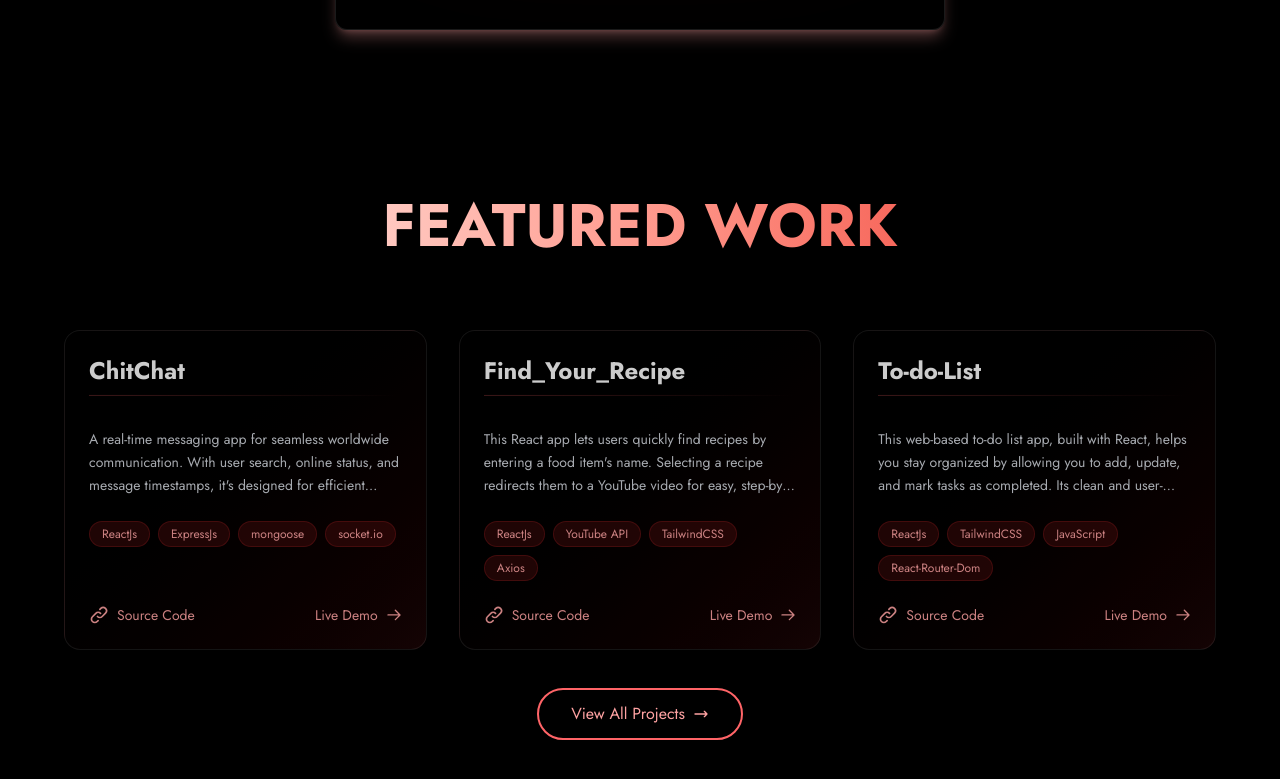
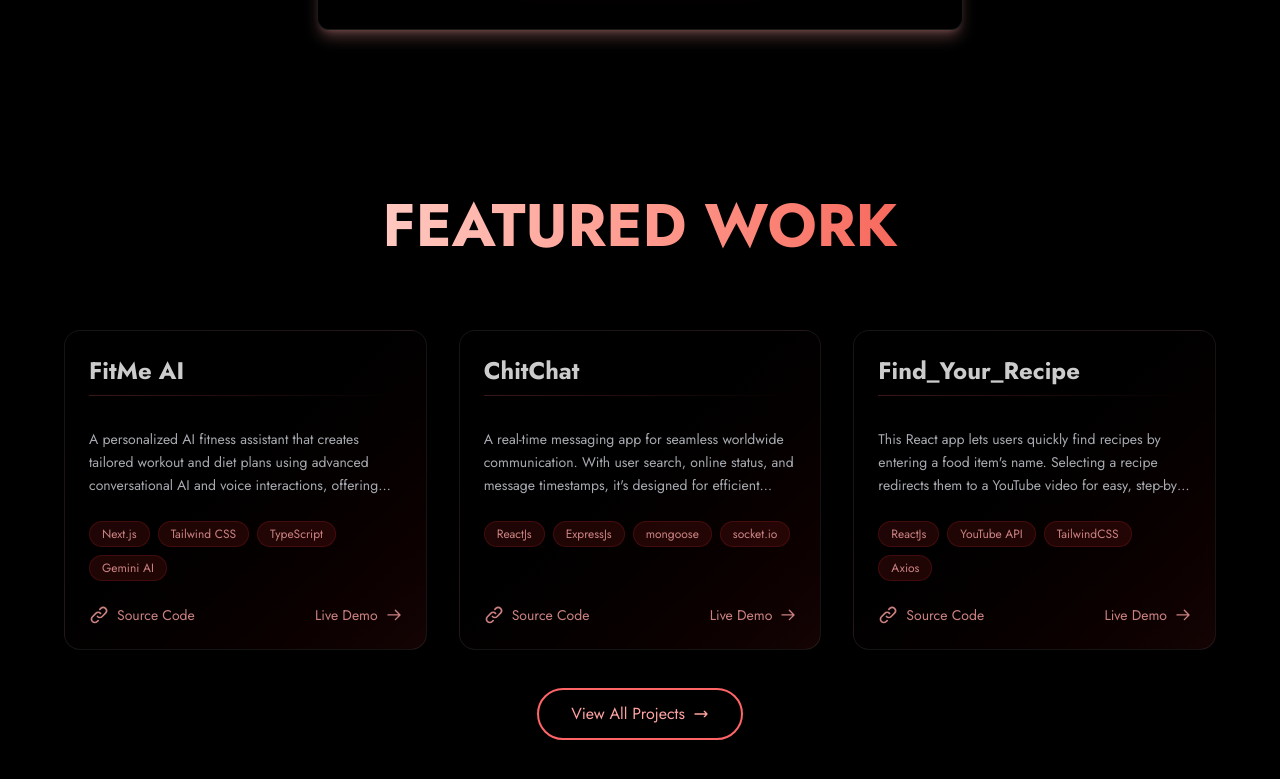
Before and after one commit to kratin01/Kratin_Portfolio, a React (Vite) app: page / in a window 1280 px wide. Shown: the part 2382-3161 px from the top of the page. Built offline with nearby package versions, Linux system fonts and the light colour scheme.

Commit message:
feat: Update project data for FitMe AI with new details and technologies fix: Correct link in HeroSection to the updated Google Drive file feat: Add Next.js to frontend tools in SkillsSection

```diff
--- a/src/components/Herosection.jsx
+++ b/src/components/Herosection.jsx
@@ -70,7 +70,7 @@ const HeroSection = forwardRef(({ scrollToProjects }, ref) => {
             </button>
 
             <a
-              href="https://drive.google.com/file/d/1nRABZpQYWc6JuYFvH4b1DLSulJD8_W_l/view?usp=drive_link"
+              href="https://drive.google.com/file/d/1wNz7ZIYBXp8-Xfs6Zukiml5xhSemsDTY/view?usp=drive_link"
               target="_blank"
               rel="noopener noreferrer"
               className="px-8 py-3 border-2 border-red-400 text-white rounded-full font-bold transition-all duration-300 transform hover:scale-105 cursor-pointer relative overflow-hidden group"
--- a/src/components/SkillsSection.jsx
+++ b/src/components/SkillsSection.jsx
@@ -22,7 +22,7 @@ import {
   SiStreamlit
 } from "react-icons/si";
 import { BiLogoVisualStudio } from "react-icons/bi";
-import { RiTailwindCssFill } from "react-icons/ri";
+import { RiTailwindCssFill,RiNextjsFill } from "react-icons/ri";
 
 const frontendTools = [
   { Icon: SiHtml5, color: "#E34F26" },
@@ -30,6 +30,7 @@ const frontendTools = [
   { Icon: RiTailwindCssFill, color: "#38BDF8" },
   { Icon: SiJavascript, color: "#F7DF1E" },
   { Icon: SiReact, color: "#61DAFB" },
+  { Icon: RiNextjsFill, color: "#333333" },
 ];
 
 const backendTools = [
@@ -41,13 +42,13 @@ const backendTools = [
 ];
 
 const designTools = [
-  { Icon: SiFigma, color: "#F24E1E" },
-  { Icon: SiCanva, color: "#00C4CC" },
-  { Icon: SiAdobephotoshop, color: "#31A8FF" },
+  { Icon: SiFigma, color: "#F66D5D" },
+  { Icon: SiCanva, color: "#6F3BE4" },
+  { Icon: SiAdobephotoshop, color: "#24BEE8" },
 ];
 
 const devTools = [
-  { Icon: BiLogoVisualStudio, color: "#5C2D91" },
+  { Icon: BiLogoVisualStudio, color: "#16ADEE" },
   { Icon: SiPostman, color: "#FF6C37" },
   { Icon: SiGit, color: "#F05032" },
   { Icon: SiGithub, color: "#181717" },
--- a/src/data/projects.json
+++ b/src/data/projects.json
@@ -1,4 +1,23 @@
 [
+  {
+    "id": 9,
+    "featured": true,
+    "name": "FitMe AI",
+    "description": "A personalized AI fitness assistant that creates tailored workout and diet plans using advanced conversational AI and voice interactions, offering real-time program generation and secure user management.",
+    "github": "https://github.com/kratin01/FitMe-ai",
+    "live": "https://fit-me-ai-nu.vercel.app/",
+    "tech": [
+      "Next.js",
+      "Tailwind CSS",
+      "TypeScript",
+      "Gemini AI",
+      "Shadcn UI",
+      "Clerk",
+      "Vapi",
+      "Convex"
+    ]
+  },
+
   {
     "id": 8,
     "featured": true,
```
